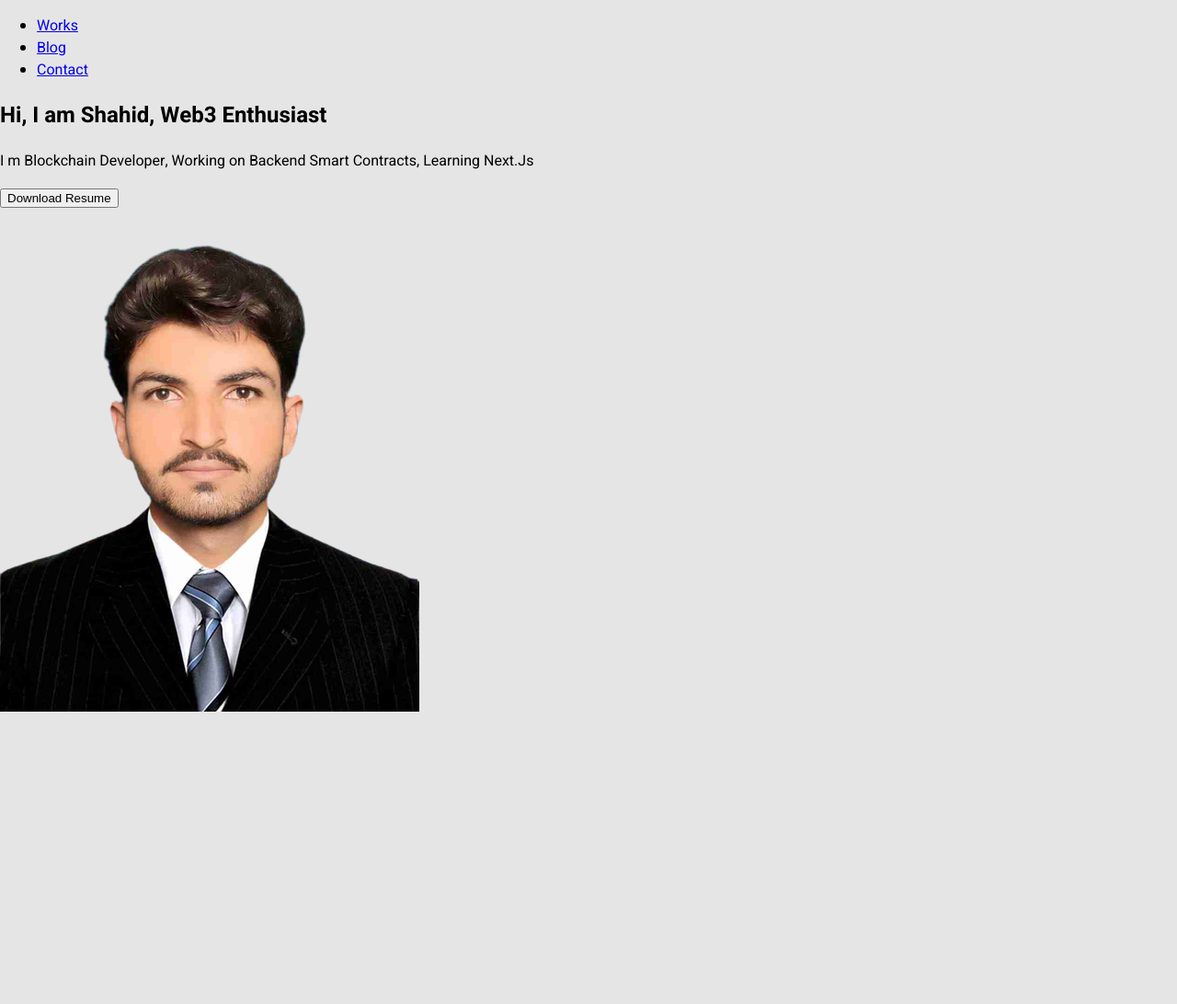
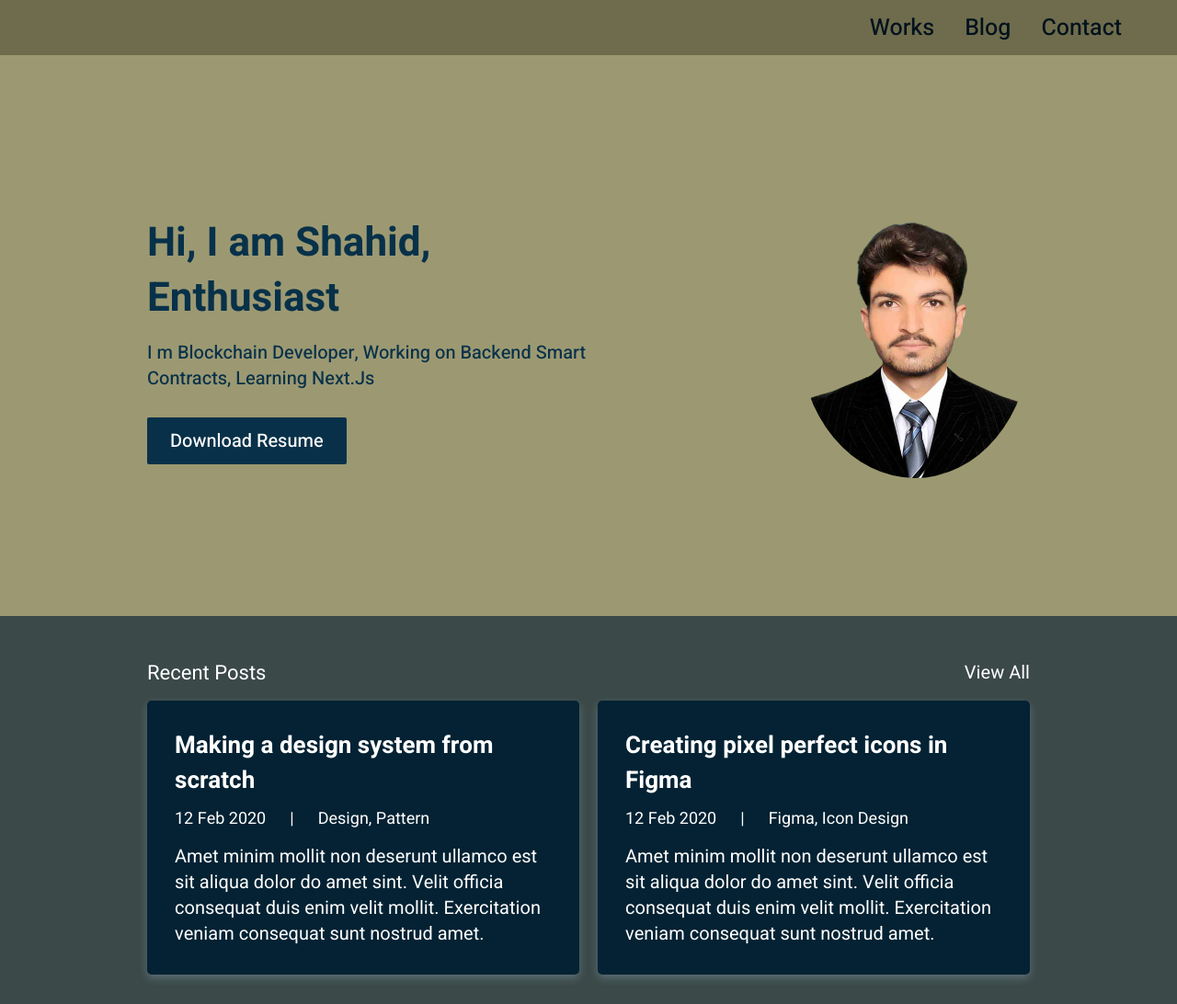
Before and after one commit to ShahidAbbasKhan/Portfolio-Website, a plain HTML site: page my-app/index.html in a window 1280 px wide. Shown: the whole page at 92% size. Before the commit the page ends 800 px from the top, so only its background shows below. Drawn offline with Linux system fonts and the light colour scheme.

Commit message:
upgrading

```diff
--- a/my-app/css/styles.css
+++ b/my-app/css/styles.css
@@ -4,3 +4,159 @@ html,body{
     padding:0;
     background-color: #E5E5E5;
 }
+p,h1,h2,h3,h4{
+    margin:0;
+}
+ /* Header*/
+header nav {
+    height: 60px;
+    display: flex;
+    justify-content: flex-end;
+    padding-right: 60px;
+    background-color: rgb(110, 108, 76);
+}
+header nav ul {
+    margin: 0;
+    display: flex;
+    align-items: center;
+    gap:33px
+}
+header nav li {
+    text-decoration: none;
+    list-style: none;
+}
+header nav li a {
+    text-decoration: none;
+    font-weight: 500;
+    font-size: 25px;
+    font-weight: 500;
+    line-height: 29px;
+    color: #01121d;
+
+}
+
+/* Hero Section*/
+
+.hero-section {
+    background-color: rgb(156, 153, 114);
+    padding-top: 80px;
+    padding-bottom: 150px;
+}
+.hero-section .hero-inner {
+    max-width: 960px;
+    margin: 0 auto;
+    margin-top: 80px;
+    display: flex;
+    align-items: center;
+
+
+}
+
+.hero-section .hero-inner .col-left {
+    max-width: 497px;
+    margin-right: 20px;
+}
+.hero-section .hero-inner .col-left h1{
+    font-weight: 700;
+    font-size: 44px;
+    line-height: 60px;
+    color:#083149
+}
+.hero-section .hero-inner .col-left p{
+    font-weight: 400;
+    font-size: 20px;
+    line-height: 28px;
+    margin-top: 15px;
+    color: #083149;
+    font-weight: 500;
+}
+.hero-section .hero-inner .col-left .button{
+   margin-top: 28px;
+   background-color: #083149;
+   border-radius: 2px;
+   color:#fff;
+   line-height: 45px;
+   text-align: center;
+   padding: 3px 25px;
+   max-width: fit-content;
+   font-weight: 500;
+   font-size: 20px;
+   color: #FFFFFF;
+}
+
+.hero-section .hero-inner .col-right {
+    flex:1;
+    display: flex;
+    justify-content: flex-end;
+    align-items: center;
+}
+.hero-section .hero-inner .col-right img {
+    border-radius: 80%;
+    border-image: 1px;
+    height: 300px;
+    width: 250px;
+}
+
+/* Posts Section*/
+
+.posts-section {
+    background-color:#3b4948;
+    padding:32px 0;
+}
+.posts-section-inner{
+    max-width: 960px;
+    margin: 0 auto;
+}
+.posts-section-inner .posts-header{
+    display:flex;
+    align-items: center;
+    justify-content: space-between;
+}
+.posts-section-inner .posts-header h3{
+    font-style:normal;
+    font-weight: 400;
+    font-size: 22px;
+    line-height: 60px;
+    color: #ffffff;
+}
+.posts-section-inner .posts-header a{
+    font-weight: 400;
+    font-size: 20px;
+    line-height: 24px;
+    text-align: right;
+    text-decoration: none;
+    color: #ffffff;
+}
+.posts-section-inner .posts{
+     display: flex;
+     gap:20px
+}
+
+.posts .posts-item {
+    background-color: #042233;
+    box-shadow: 0px 4px 10px rgba(187, 225, 250, 0.25);
+    color:#fff;
+    padding: 30px;
+    border-radius: 5px;
+}
+.posts .posts-item h3{
+    font-weight: 700;
+    font-size: 26px;
+    line-height: 38px;
+    margin-bottom: 10px;
+
+}
+.posts .posts-item p{
+    font-weight: 300;
+    font-size: 20px;
+    line-height: 28px;
+    margin-top: 14px;
+}
+.posts .posts-item .meta{
+    display: flex;
+    gap: 26px;
+    font-style: normal;
+    font-weight: 400;
+    font-size: 18px;
+    line-height: 26px;
+}
--- a/my-app/index.html
+++ b/my-app/index.html
@@ -29,11 +29,12 @@
    <section class="hero-section">
     <div class="hero-inner">
         <div class="col-left">
-            <h1>Hi, I am Shahid, Web3 Enthusiast</h1>
+            <h1>Hi, I am Shahid,</h1>
+            <h1> Enthusiast</h1>
             <p>
                 I m Blockchain Developer, Working on Backend Smart Contracts, Learning Next.Js
             </p>
-            <button>Download Resume</button>
+            <div class="button">Download Resume</div>
         </div>
         <div class="col-right">
             <img src="./images/shahid-pic.png" alt="Shahid Pic" />
@@ -42,18 +43,46 @@
    </section>
 
    <section class="posts-section">
-    <div class="posts-header">
+    <div class="posts-section-inner">
+        <div class="posts-header">
+            <h3>Recent Posts</h3>
+            <a href="./index.html">View All</a>
+        </div>
+        <div  class="posts">
+            <article class="posts-item">
+                <header>
+                    <h3>
+                        Making a design system from scratch
+                    </h3>
+                    <div class="meta"><span>12 Feb 2020 </span><span>|</span><span>Design, Pattern</span></div>
+                    <p>
+                        Amet minim mollit non deserunt ullamco est sit aliqua dolor do amet sint.
+                        Velit officia consequat duis enim velit mollit. Exercitation veniam consequat
+                        sunt nostrud amet.
+                    </p>
+                </header>
+            </article>
 
-    </div>
-    <div  class="posts">
-        <div class="posts-item">
+            <article class="posts-item">
+                <header>
+                    <h3>
+                        Creating pixel perfect icons in Figma
+                    </h3>
+                    <div class="meta"><span>12 Feb 2020 </span><span>|</span><span>Figma, Icon Design</span></div>
+                    <p>
+                        Amet minim mollit non deserunt ullamco est sit aliqua dolor do amet sint.
+                        Velit officia consequat duis enim velit mollit. Exercitation veniam consequat
+                        sunt nostrud amet.
+                    </p>
+                </header>
+            </article>
 
         </div>
-        <div  class="posts-item">
+    </div>
 
-        </div>
+   </section>
 
-    </div>
+   <section>
 
    </section>
 </body>
```
